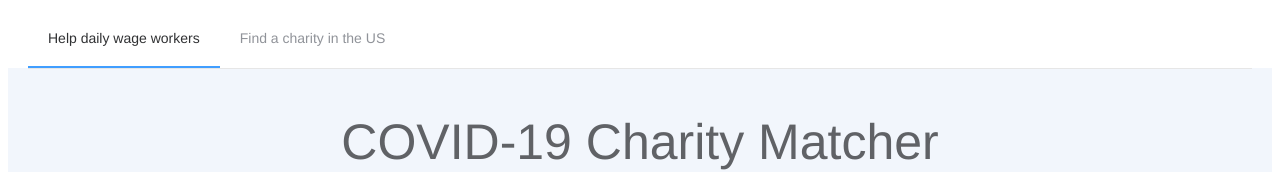
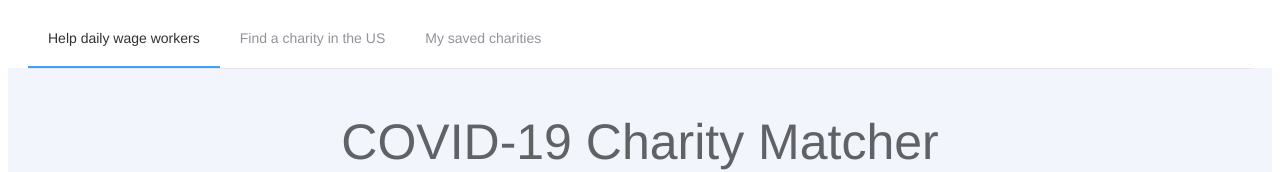
Before and after one commit to RachitMalik12/covid19-charity-matcher, a Vue app: page / in a window 1280 px wide. Shown: the top 172 px of the page. Built offline with nearby package versions, Linux system fonts and the light colour scheme.

Commit message:
removed yarn.lock

```diff
--- a/src/components/NavBar.vue
+++ b/src/components/NavBar.vue
@@ -2,6 +2,7 @@
   <el-menu :default-active="activeIndex" @select="handleSelect" class="el-menu-demo" mode="horizontal">
     <el-menu-item index="1">Help daily wage workers</el-menu-item>
     <el-menu-item index="2">Find a charity in the US</el-menu-item>
+    <el-menu-item index="3">My saved charities</el-menu-item>
   </el-menu>
 </template>
 
```
Also changed, not shown: 1 other file (tests, documents, lock files or other folders).
